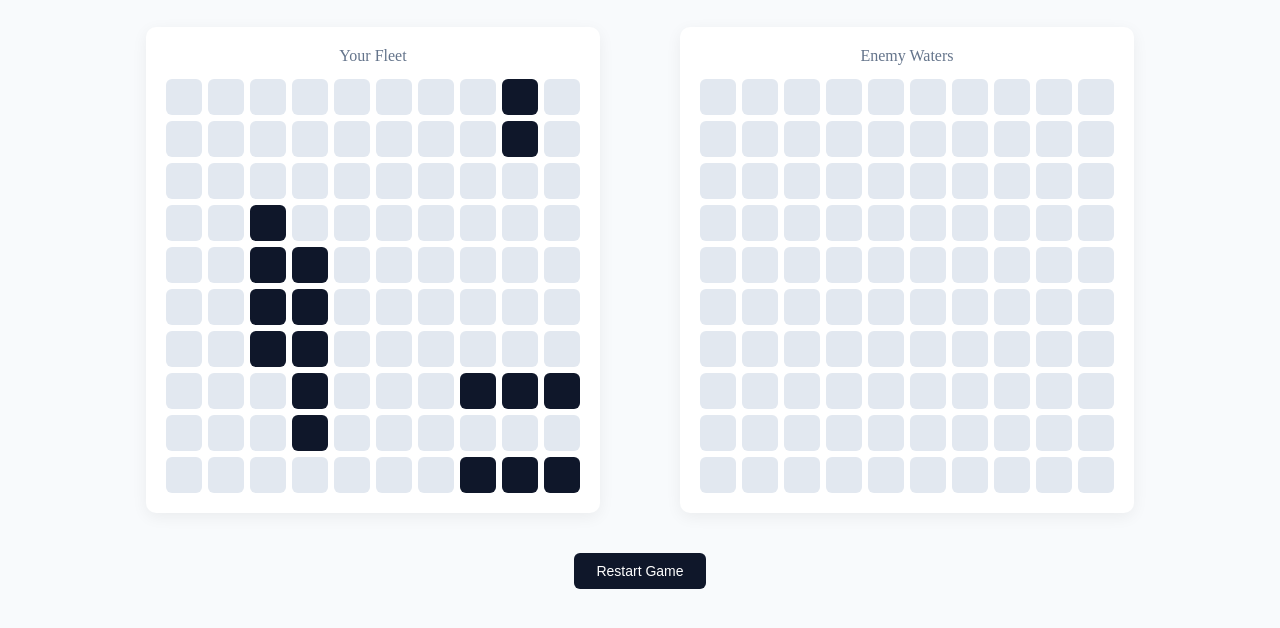
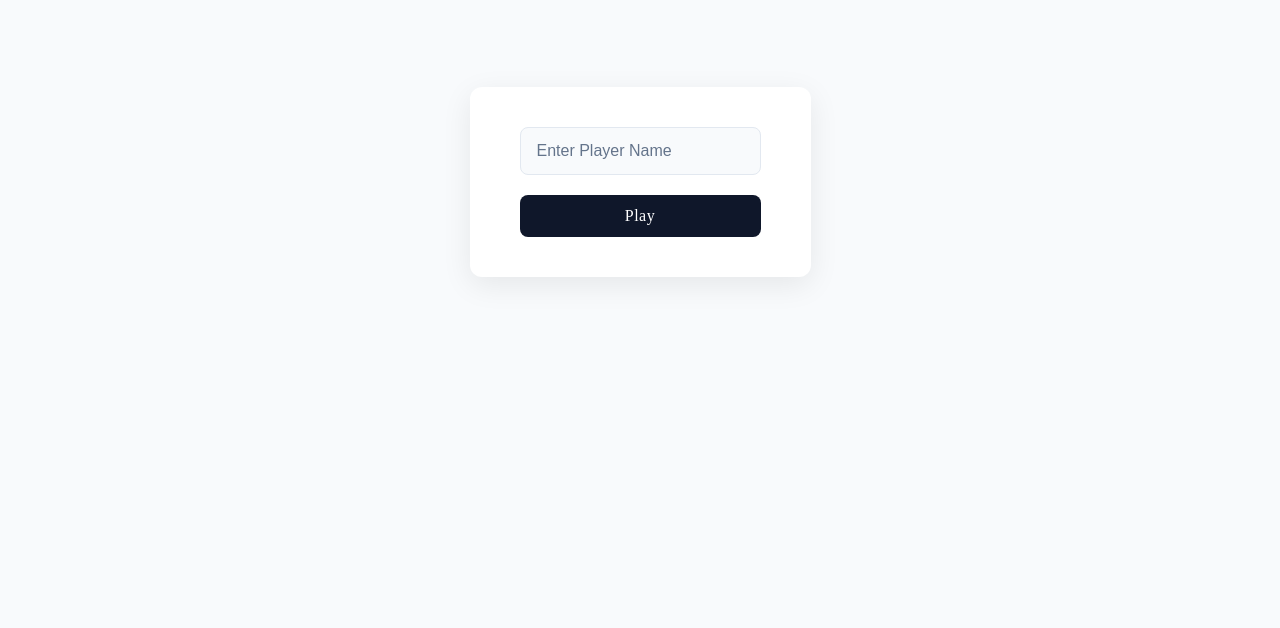
Before and after one commit to Sanskriti3104/Battleships, a website built with webpack: page src/index.html in a window 1280 px wide. Shown: the part 120-748 px from the top of the page. Built offline with nearby package versions, Linux system fonts and the light colour scheme; a web font is replaced by a local one.

Commit message:
Add home page UI

```diff
--- /dev/null
+++ b/src/homePage.js
@@ -0,0 +1,27 @@
+import Game from './Game.js';
+
+function homePage() {
+
+    const homeContainer = document.querySelector('.home-container');
+    const form = document.getElementById('player-form');
+    const playerInput = document.getElementById('player-name');
+    const gameContainer = document.querySelector('.game-container');
+    const controls = document.querySelector('.controls');
+
+    gameContainer.style.display = 'none';
+    controls.style.display = 'none';
+
+    form.addEventListener('submit', (e) => {
+
+        e.preventDefault();
+        const playerName = playerInput.value.trim();
+        if (!playerName) return;
+        homeContainer.style.display = 'none';
+        gameContainer.style.display = 'flex';
+        controls.style.display = 'flex';
+        Game();
+    });
+
+}
+
+export default homePage;
--- a/src/index.html
+++ b/src/index.html
@@ -15,6 +15,17 @@
     <div class="title">
         <h1>Battleship</h1>
         <p>Strategically locate and sink your opponent's fleet before they destroy yours.</p>
+    </div>
+
+    <div class="home-container">
+
+        <form id="player-form">
+
+            <input type="text" id="player-name" placeholder="Enter Player Name" required>
+            <button type="submit">Play</button>
+
+        </form>
+
     </div>
 
     <div class="game-container">
@@ -40,8 +51,6 @@
             <p class="result"></p>
         </div>
     </div>
-
-
 </body>
 
 </html>
--- a/src/index.js
+++ b/src/index.js
@@ -1,9 +1,8 @@
-import Game from './Game.js';
+import homePage from './homePage.js';
 import './styles.css';
 import description from './description.js';
 import toggleTheme from './toggleTheme.js';
 
-
 description();
 toggleTheme();
-Game();
+homePage();
--- a/src/styles.css
+++ b/src/styles.css
@@ -71,6 +71,72 @@ body {
     display: flex;
     flex-direction: column;
     align-items: center;
+}
+
+/* HOME PAGE */
+
+.home-container {
+    margin-top: 60px;
+    display: flex;
+    justify-content: center;
+    align-items: center;
+}
+
+#player-form {
+    background: var(--card-bg);
+    padding: 40px 50px;
+    border-radius: 12px;
+    display: flex;
+    flex-direction: column;
+    align-items: center;
+    gap: 20px;
+    box-shadow: 0 8px 30px rgba(0, 0, 0, 0.08);
+    min-width: 320px;
+    transition: transform 0.2s ease, box-shadow 0.2s ease;
+}
+
+#player-name {
+    width: 100%;
+    padding: 14px 16px;
+    font-size: 16px;
+    border-radius: 8px;
+    border: 1px solid var(--cell-bg);
+    outline: none;
+    background: var(--bg-color);
+    color: var(--text-color);
+    transition: border 0.2s ease, box-shadow 0.2s ease;
+}
+
+#player-name::placeholder {
+    color: var(--desc-em);
+}
+
+#player-name:focus {
+    border-color: var(--button-bg);
+    box-shadow: 0 0 0 2px rgba(15, 23, 42, 0.1);
+}
+
+/* FORM CARD */
+
+#player-form:hover {
+    transform: translateY(-2px);
+    box-shadow: 0 12px 40px rgba(0, 0, 0, 0.12);
+}
+
+/* PLAY BUTTON */
+
+#player-form button {
+    width: 100%;
+    font-family: 'Capriola';
+    font-size: 16px;
+    letter-spacing: 0.5px;
+    padding: 12px;
+    border-radius: 8px;
+    transition: transform 0.15s ease, background 0.2s ease;
+}
+
+#player-form button:hover {
+    transform: translateY(-1px);
 }
 
 /* NAV BAR (TOP RIGHT) */
```
